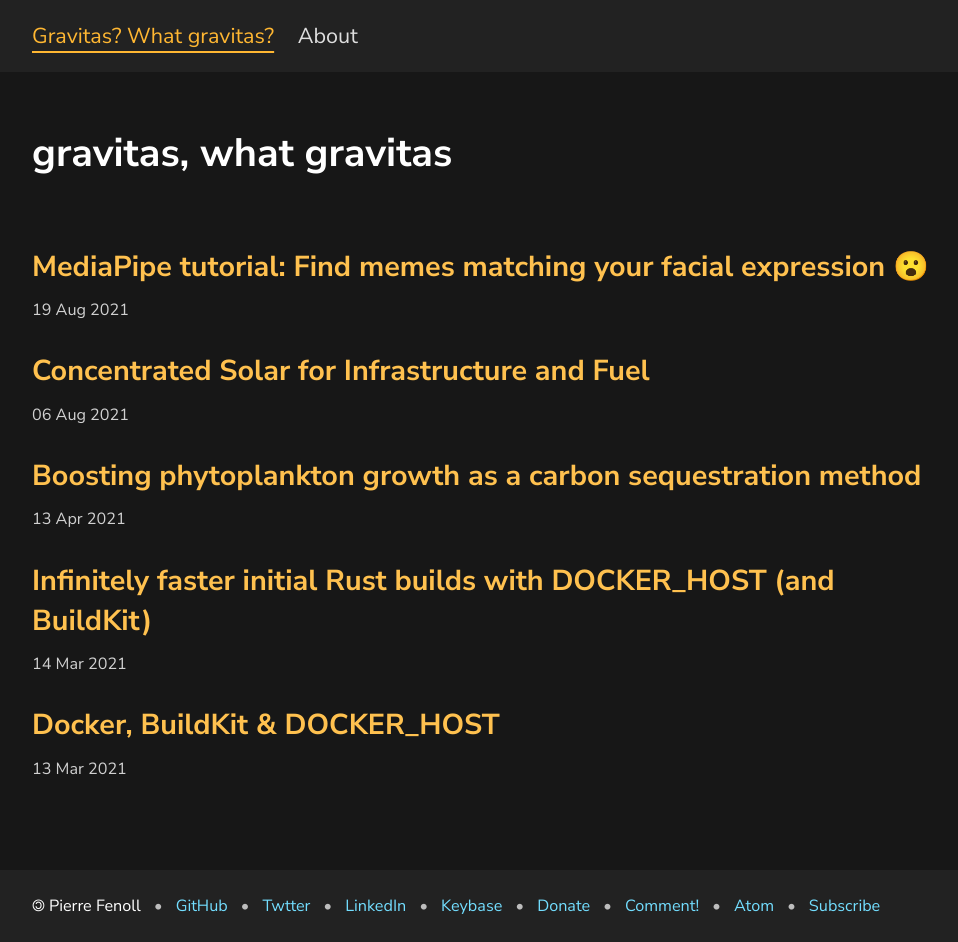
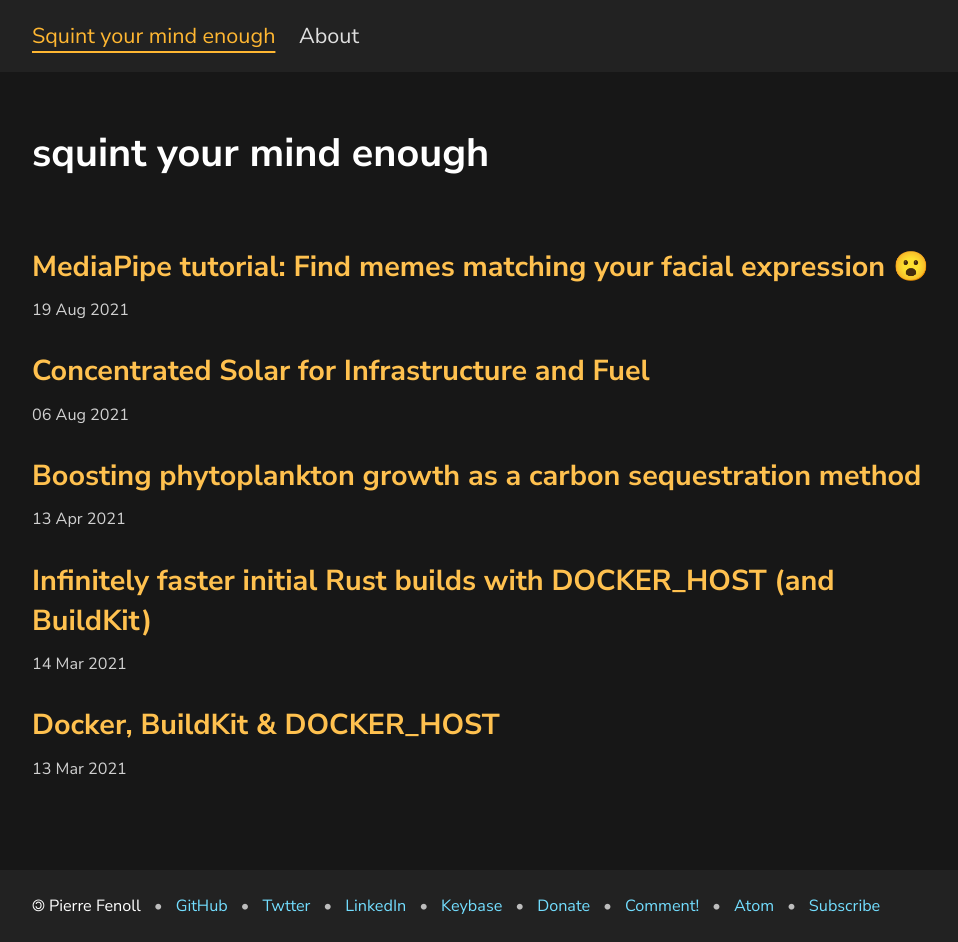
Before and after one commit to fenollp/fenollp.github.io, a Jekyll site: the page built from index.html, in a window 1280 px wide. Shown: the whole page, without its empty margins (158-1116 px from the left). Built offline with Jekyll 4.4.1, drawn with Linux system fonts in a browser that asks for light colours; the list of posts is cut into pages by our own code.

Commit message:
retitle
Signed-off-by: Pierre Fenoll <pierrefenoll@gmail.com>

```diff
--- a/_data/navigation.yml
+++ b/_data/navigation.yml
@@ -1,4 +1,4 @@
-- name: Gravitas? What gravitas?
+- name: Squint your mind enough
   link: /
 - name: About
   link: /about
--- a/index.html
+++ b/index.html
@@ -1,6 +1,6 @@
 ---
 layout: default
-title: gravitas, what gravitas
+title: squint your mind enough
 ---
 {% for post in site.posts %}
 <h2 class="post-title-link">
```
